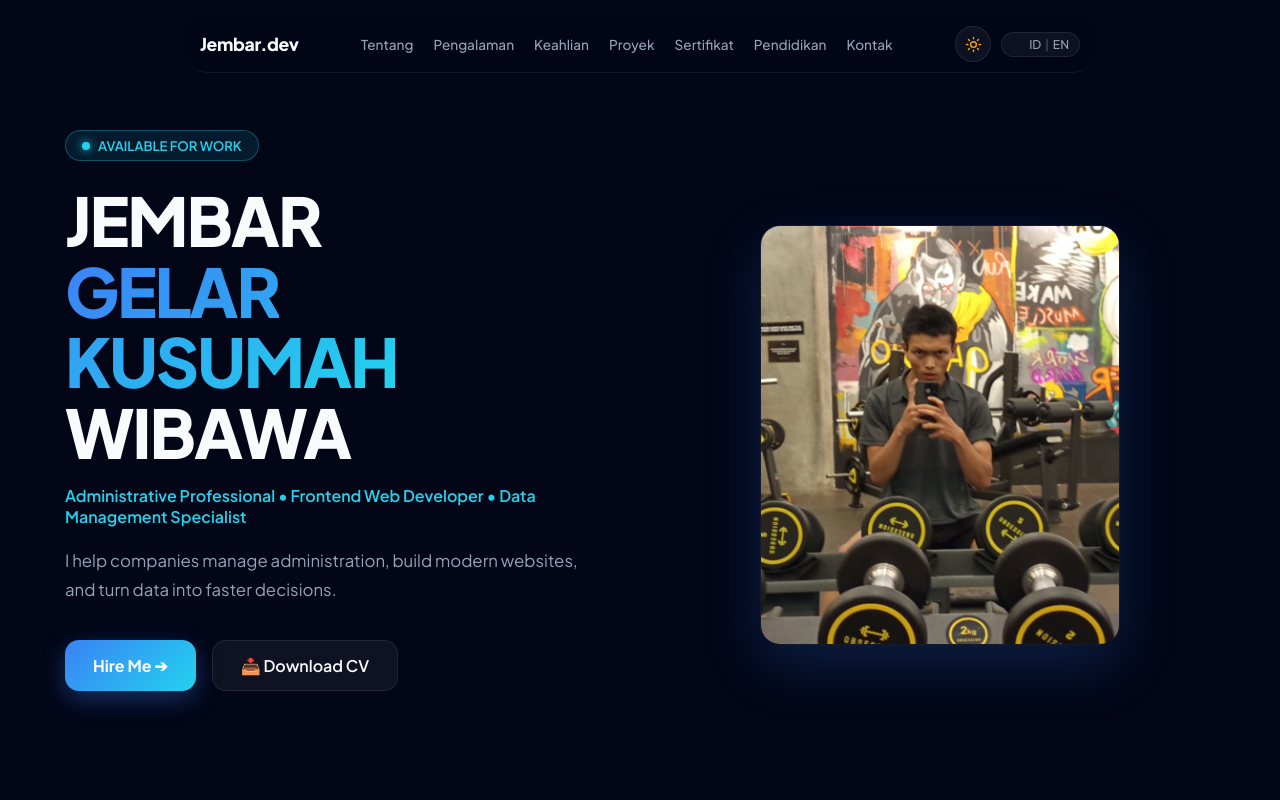
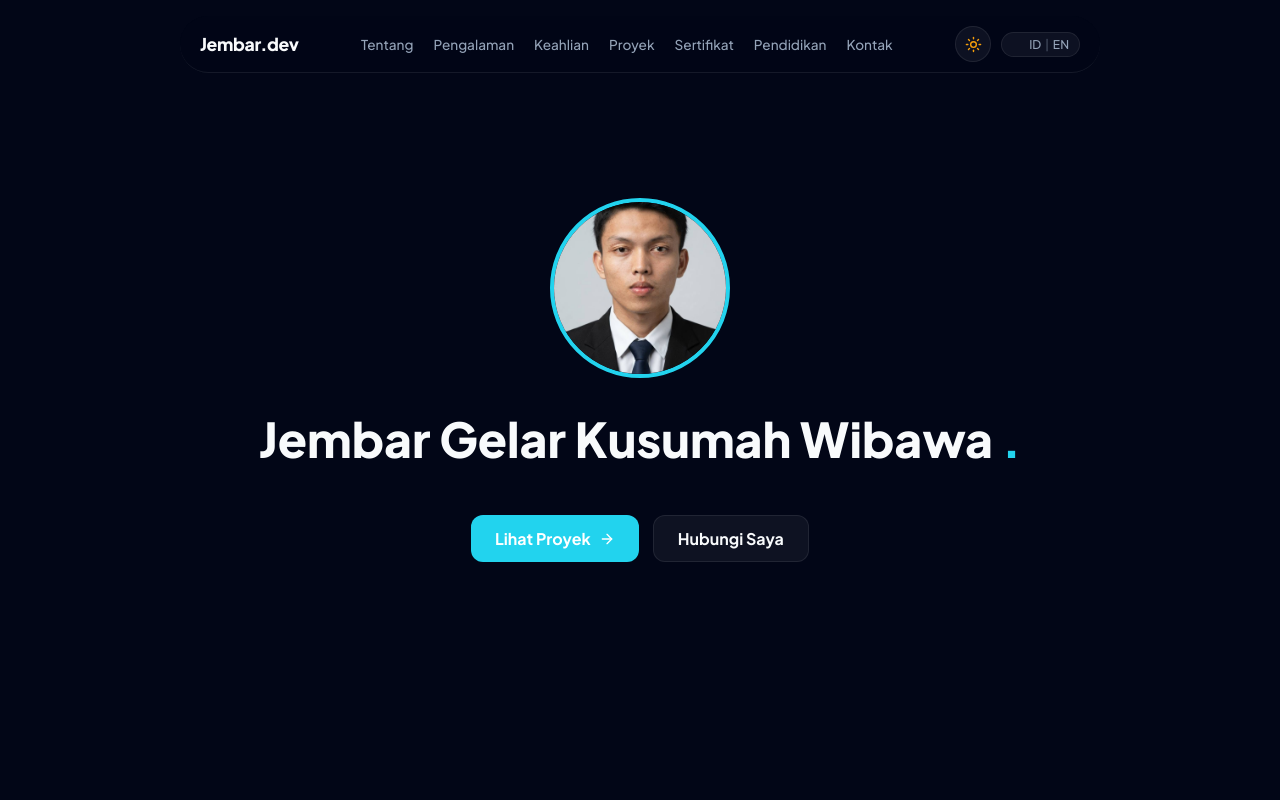
Before and after one commit to jembargelar/jembar-portfolio, a React (Vite) app: page / in a window 1280 px wide. Shown: the top 800 px of the page. Built offline with nearby package versions, Linux system fonts and the light colour scheme.

Commit message:
Update profile picture to jem.jpg in round shape

```diff
--- a/src/components/Hero.jsx
+++ b/src/components/Hero.jsx
@@ -1,49 +1,95 @@
 import { useTranslation } from "react-i18next";
 import { motion } from "framer-motion";
+import { ArrowRight, Download, Github, Linkedin, Mail } from "lucide-react";
 import { personal } from "../data/portfolio";
 
 export default function Hero() {
-  const { t } = useTranslation();
+  const { t, i18n } = useTranslation();
+  const isEn = i18n.language === 'en';
 
   return (
-    <section id="hero" style={{ paddingTop: "130px", paddingBottom: "80px", paddingLeft: "20px", paddingRight: "20px", minHeight: "100vh", display: "flex", alignItems: "center" }}>
-      <div style={{ maxWidth: "1150px", margin: "0 auto", width: "100%" }}>
-        <div style={{ display: "grid", gridTemplateColumns: "repeat(auto-fit, minmax(300px, 1fr))", gap: "48px", alignItems: "center" }}>
+    <section id="about" style={{ padding: "120px 20px 80px 20px", display: "flex", alignItems: "center", justifyContent: "center", minHeight: "90vh" }}>
+      <div style={{ maxWidth: "920px", width: "100%", display: "flex", flexDirection: "column", alignItems: "center", textAlign: "center", gap: "30px" }}>
 
-          <motion.div initial={{ opacity: 0, x: -30 }} animate={{ opacity: 1, x: 0 }} transition={{ duration: 0.8 }}>
-            <div style={{ display: "inline-flex", alignItems: "center", gap: "8px", backgroundColor: "rgba(34, 211, 238, 0.1)", border: "1px solid rgba(34, 211, 238, 0.3)", padding: "6px 16px", borderRadius: "999px", fontSize: "0.82rem", fontWeight: "600", color: "var(--accent)", marginBottom: "24px" }}>
-              <span style={{ width: "8px", height: "8px", backgroundColor: "var(--accent)", borderRadius: "50%", boxShadow: "0 0 10px var(--accent)" }} />
-              <span>{t("available")}</span>
-            </div>
+        {/* Foto Profil Lingkaran */}
+        <motion.div
+          initial={{ opacity: 0, scale: 0.5 }}
+          animate={{ opacity: 1, scale: 1 }}
+          transition={{ duration: 0.5 }}
+          style={{
+            width: "180px",
+            height: "180px",
+            borderRadius: "50%",
+            overflow: "hidden",
+            border: "4px solid var(--accent)",
+            boxShadow: "0 10px 30px var(--shadow-color)"
+          }}
+        >
+          <img
+            src="/jem.jpg"
+            alt={personal.name}
+            style={{ width: "100%", height: "100%", objectFit: "cover" }}
+          />
+        </motion.div>
 
-            <h1 style={{ fontSize: "clamp(2.5rem, 5.5vw, 4.2rem)", fontWeight: "900", lineHeight: "1.05", letterSpacing: "-0.03em", color: "var(--text-primary)", marginBottom: "18px" }}>
-              JEMBAR <br />
-              <span style={{ background: "linear-gradient(135deg, var(--primary) 0%, var(--accent) 100%)", WebkitBackgroundClip: "text", WebkitTextFillColor: "transparent" }}>
-                GELAR KUSUMAH
-              </span> <br />
-              WIBAWA
-            </h1>
+        {/* Teks Perkenalan */}
+        <motion.div
+          initial={{ opacity: 0, y: 20 }}
+          animate={{ opacity: 1, y: 0 }}
+          transition={{ duration: 0.5, delay: 0.2 }}
+        >
+          <h1 style={{ fontSize: "clamp(2rem, 4vw, 3rem)", fontWeight: "800", color: "var(--text-primary)", marginBottom: "12px" }}>
+            {personal.name} <span style={{ color: "var(--accent)" }}>.</span>
+          </h1>
+          <p style={{ fontSize: "1.1rem", color: "var(--accent)", fontWeight: "600", marginBottom: "16px" }}>
+            {isEn ? personal.roleEn : personal.roleId}
+          </p>
+          <p style={{ fontSize: "0.95rem", color: "var(--text-secondary)", maxWidth: "600px", margin: "0 auto", lineHeight: "1.6" }}>
+            {isEn ? personal.aboutEn : personal.aboutId}
+          </p>
+        </motion.div>
 
-            <p style={{ color: "var(--accent)", fontWeight: "600", fontSize: "1rem", marginBottom: "20px" }}>{t("roles")}</p>
-            <p style={{ fontSize: "1.05rem", color: "var(--text-secondary)", lineHeight: "1.7", maxWidth: "540px", marginBottom: "36px" }}>{t("heroDesc")}</p>
+        {/* Tombol Aksi */}
+        <motion.div
+          initial={{ opacity: 0, y: 20 }}
+          animate={{ opacity: 1, y: 0 }}
+          transition={{ duration: 0.5, delay: 0.4 }}
+          style={{ display: "flex", gap: "14px", flexWrap: "wrap", justifyContent: "center" }}
+        >
+          <a
+            href="#projects"
+            style={{
+              backgroundColor: "var(--accent)",
+              color: "#fff",
+              padding: "12px 24px",
+              borderRadius: "12px",
+              fontWeight: "700",
+              textDecoration: "none",
+              display: "flex",
+              alignItems: "center",
+              gap: "8px"
+            }}
+          >
+            <span>{isEn ? "View Projects" : "Lihat Proyek"}</span>
+            <ArrowRight size={16} />
+          </a>
 
-            <div style={{ display: "flex", gap: "16px", flexWrap: "wrap", marginBottom: "48px" }}>
-              <motion.a whileHover={{ scale: 1.03 }} whileTap={{ scale: 0.97 }} href="#contact" className="btn-gradient" style={{ padding: "14px 28px", display: "inline-flex", alignItems: "center" }}>
-                {t("hireMe")} ➔
-              </motion.a>
-              <motion.a whileHover={{ scale: 1.03 }} whileTap={{ scale: 0.97 }} href={personal.cvUrl} download style={{ display: "inline-flex", alignItems: "center", color: "var(--text-primary)", backgroundColor: "var(--btn-sec-bg)", border: "1px solid var(--card-border)", padding: "14px 28px", borderRadius: "14px", fontWeight: "600", textDecoration: "none" }}>
-                📥 {t("downloadCv")}
-              </motion.a>
-            </div>
-          </motion.div>
+          <a
+            href="#contact"
+            style={{
+              backgroundColor: "var(--btn-sec-bg)",
+              color: "var(--text-primary)",
+              border: "1px solid var(--card-border)",
+              padding: "12px 24px",
+              borderRadius: "12px",
+              fontWeight: "700",
+              textDecoration: "none"
+            }}
+          >
+            {isEn ? "Contact Me" : "Hubungi Saya"}
+          </a>
+        </motion.div>
 
-          <motion.div initial={{ opacity: 0, scale: 0.9 }} animate={{ opacity: 1, scale: 1 }} transition={{ duration: 0.8 }} style={{ display: "flex", justifyContent: "center" }}>
-            <div style={{ position: "relative", width: "100%", maxWidth: "360px", height: "420px", borderRadius: "20px", overflow: "hidden", border: "1px solid var(--card-border)", boxShadow: "0 20px 60px rgba(59, 130, 246, 0.2)" }}>
-              <img src="/profile.jpg" alt={personal.name} style={{ width: "100%", height: "100%", objectFit: "cover" }} />
-            </div>
-          </motion.div>
-
-        </div>
       </div>
     </section>
   );
```
